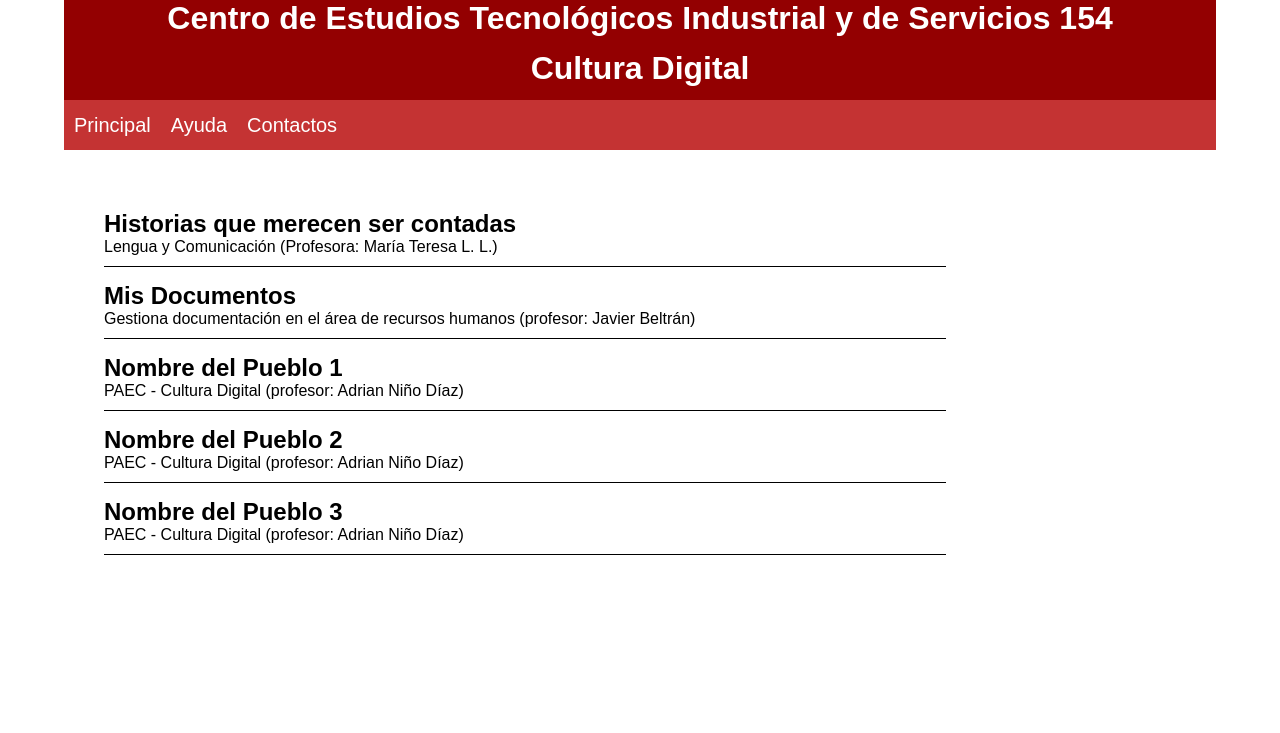
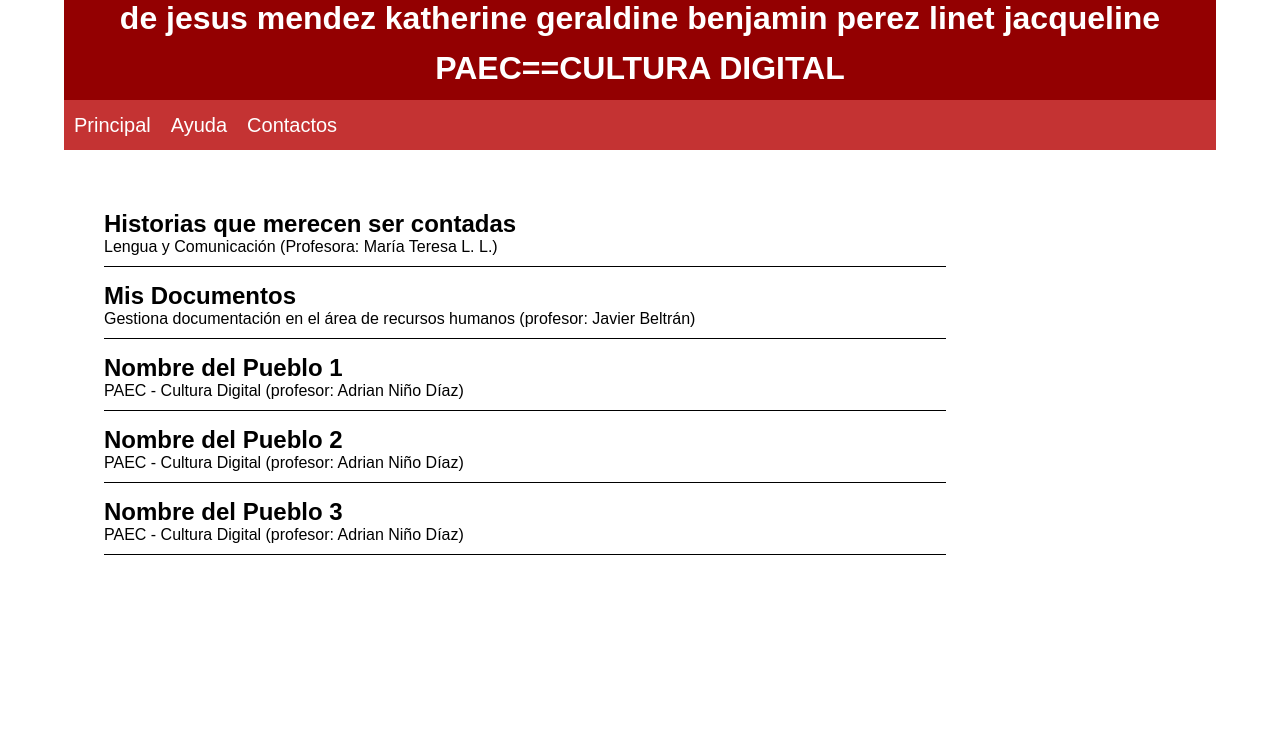
Before and after one commit to dkaterine664-lab/KJprojects.tech, a plain HTML site: page index.html in a window 1280 px wide. Shown: the top 733 px of the page. Drawn offline with Linux system fonts and the light colour scheme.

Commit message:
Update index.html

```diff
--- a/index.html
+++ b/index.html
@@ -8,8 +8,8 @@
   <body>
       <div id="container">
           <header>
-           <h1> Centro de Estudios Tecnológicos Industrial y de Servicios 154</h1>
-           <h1> Cultura Digital</h1>
+           <h1> de jesus mendez katherine geraldine benjamin perez linet jacqueline</h1>
+           <h1>PAEC==CULTURA DIGITAL </h1>
 
           </header>
            <nav>
```
